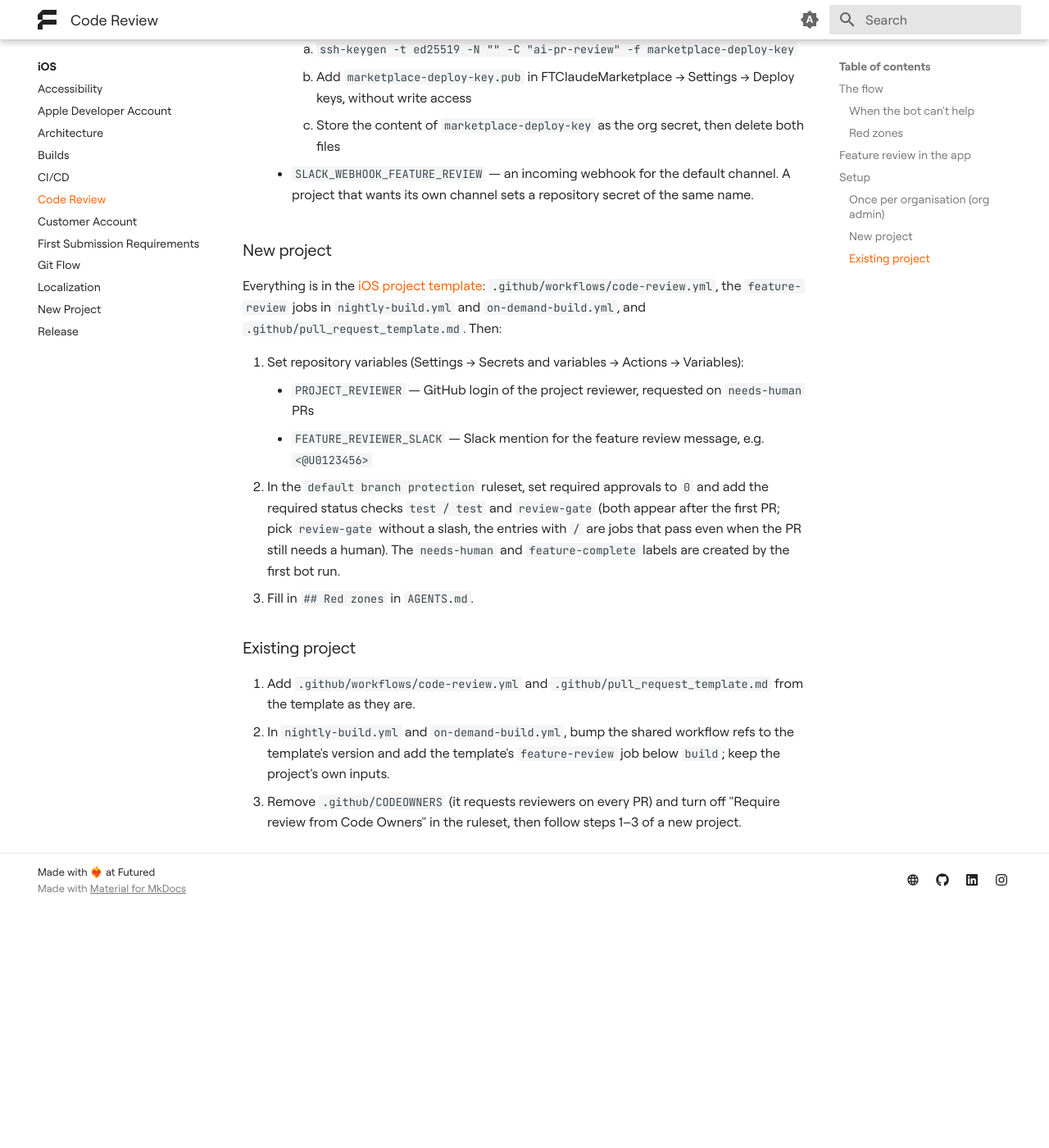
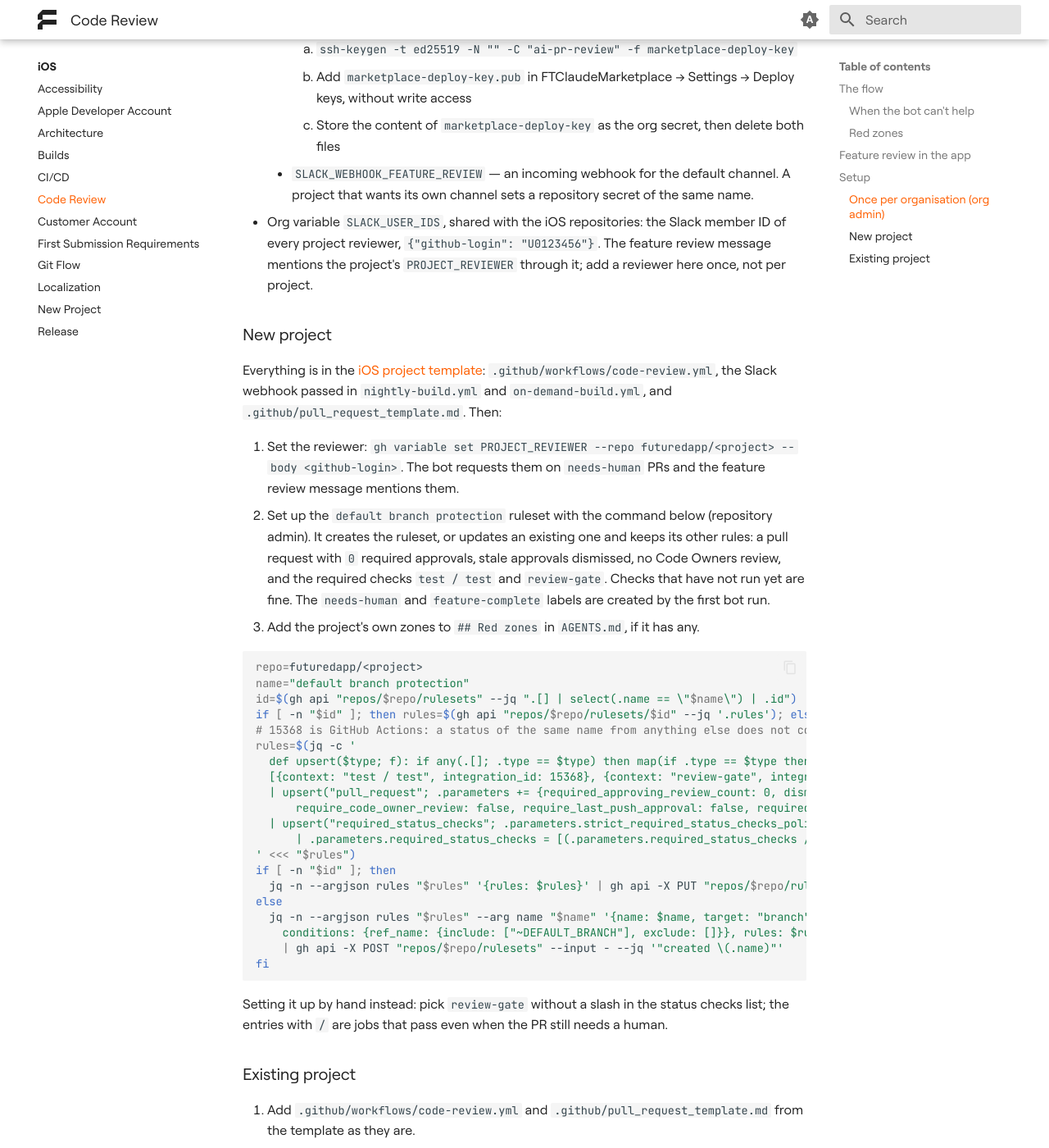
Before and after one commit to futuredapp/Engineering-Handbook, an MkDocs documentation site: the page built from docs/teams/ios/ios_code_review.md, in a window 1280 px wide and 1400 px high, scrolled down 2901 px. Shown: the whole window at 82% size. Built offline with MkDocs 1.6.1 and Material for MkDocs 9.7.7, drawn with Linux system fonts in a browser that asks for light colours; before the commit the page ends 4007 px from its top, so only the background shows below that; some of the changed text lies outside the part shown.

Commit message:
Set up the ruleset with one command and map reviewers to Slack once
The ruleset command replaces the click-through steps and works before
the first PR. The feature review message now finds the reviewer's
Slack ID in the SLACK_USER_IDS org variable, so a project sets only
PROJECT_REVIEWER, and a project's own red zones are optional.

Co-Authored-By: Claude Opus 5.5 (1M context) <noreply@anthropic.com>

````diff
--- a/docs/teams/ios/ios_code_review.md
+++ b/docs/teams/ios/ios_code_review.md
@@ -58,19 +58,43 @@ The time saved on reading diffs goes into trying finished features in the app. T
         2. Add `marketplace-deploy-key.pub` in FTClaudeMarketplace → Settings → Deploy keys, without write access
         3. Store the content of `marketplace-deploy-key` as the org secret, then delete both files
     - `SLACK_WEBHOOK_FEATURE_REVIEW` — an incoming webhook for the default channel. A project that wants its own channel sets a repository secret of the same name.
+- Org variable `SLACK_USER_IDS`, shared with the iOS repositories: the Slack member ID of every project reviewer, `{"github-login": "U0123456"}`. The feature review message mentions the project's `PROJECT_REVIEWER` through it; add a reviewer here once, not per project.
 
 ### New project
 
-Everything is in the [iOS project template](https://github.com/futuredapp/iOS-project-template): `.github/workflows/code-review.yml`, the `feature-review` jobs in `nightly-build.yml` and `on-demand-build.yml`, and `.github/pull_request_template.md`. Then:
+Everything is in the [iOS project template](https://github.com/futuredapp/iOS-project-template): `.github/workflows/code-review.yml`, the Slack webhook passed in `nightly-build.yml` and `on-demand-build.yml`, and `.github/pull_request_template.md`. Then:
 
-1. Set repository variables (Settings → Secrets and variables → Actions → Variables):
-    - `PROJECT_REVIEWER` — GitHub login of the project reviewer, requested on `needs-human` PRs
-    - `FEATURE_REVIEWER_SLACK` — Slack mention for the feature review message, e.g. `<@U0123456>`
-2. In the `default branch protection` ruleset, set required approvals to `0` and add the required status checks `test / test` and `review-gate` (both appear after the first PR; pick `review-gate` without a slash, the entries with `/` are jobs that pass even when the PR still needs a human). The `needs-human` and `feature-complete` labels are created by the first bot run.
-3. Fill in `## Red zones` in `AGENTS.md`.
+1. Set the reviewer: `gh variable set PROJECT_REVIEWER --repo futuredapp/<project> --body <github-login>`. The bot requests them on `needs-human` PRs and the feature review message mentions them.
+2. Set up the `default branch protection` ruleset with the command below (repository admin). It creates the ruleset, or updates an existing one and keeps its other rules: a pull request with `0` required approvals, stale approvals dismissed, no Code Owners review, and the required checks `test / test` and `review-gate`. Checks that have not run yet are fine. The `needs-human` and `feature-complete` labels are created by the first bot run.
+3. Add the project's own zones to `## Red zones` in `AGENTS.md`, if it has any.
+
+```bash
+repo=futuredapp/<project>
+name="default branch protection"
+id=$(gh api "repos/$repo/rulesets" --jq ".[] | select(.name == \"$name\") | .id")
+if [ -n "$id" ]; then rules=$(gh api "repos/$repo/rulesets/$id" --jq '.rules'); else rules='[{"type":"deletion"},{"type":"non_fast_forward"}]'; fi
+# 15368 is GitHub Actions: a status of the same name from anything else does not count.
+rules=$(jq -c '
+  def upsert($type; f): if any(.[]; .type == $type) then map(if .type == $type then f else . end) else . + [{type: $type} | f] end;
+  [{context: "test / test", integration_id: 15368}, {context: "review-gate", integration_id: 15368}] as $checks
+  | upsert("pull_request"; .parameters += {required_approving_review_count: 0, dismiss_stale_reviews_on_push: true,
+      require_code_owner_review: false, require_last_push_approval: false, required_review_thread_resolution: false})
+  | upsert("required_status_checks"; .parameters.strict_required_status_checks_policy //= false
+      | .parameters.required_status_checks = [(.parameters.required_status_checks // [])[] | select(.context as $c | $checks | all(.context != $c))] + $checks)
+' <<< "$rules")
+if [ -n "$id" ]; then
+  jq -n --argjson rules "$rules" '{rules: $rules}' | gh api -X PUT "repos/$repo/rulesets/$id" --input - --jq '"updated \(.name)"'
+else
+  jq -n --argjson rules "$rules" --arg name "$name" '{name: $name, target: "branch", enforcement: "active",
+    conditions: {ref_name: {include: ["~DEFAULT_BRANCH"], exclude: []}}, rules: $rules}' \
+    | gh api -X POST "repos/$repo/rulesets" --input - --jq '"created \(.name)"'
+fi
+```
+
+Setting it up by hand instead: pick `review-gate` without a slash in the status checks list; the entries with `/` are jobs that pass even when the PR still needs a human.
 
 ### Existing project
 
 1. Add `.github/workflows/code-review.yml` and `.github/pull_request_template.md` from the template as they are.
-2. In `nightly-build.yml` and `on-demand-build.yml`, bump the shared workflow refs to the template's version and add the template's `feature-review` job below `build`; keep the project's own inputs.
-3. Remove `.github/CODEOWNERS` (it requests reviewers on every PR) and turn off "Require review from Code Owners" in the ruleset, then follow steps 1–3 of a new project.
+2. In `nightly-build.yml` and `on-demand-build.yml`, bump the shared workflow refs to the template's version and pass `SLACK_WEBHOOK_FEATURE_REVIEW: ${{ secrets.SLACK_WEBHOOK_FEATURE_REVIEW }}` with the other secrets.
+3. Remove `.github/CODEOWNERS` (it requests reviewers on every PR), then follow steps 1–3 of a new project; the ruleset command turns off the Code Owners review.
````
Also changed, not shown: docs/teams/ios/ios_new_project.md (+2 -44 lines), docs/teams/ios/Resources/ios_new_project_10.png (deleted), docs/teams/ios/Resources/ios_new_project_11.png (deleted), docs/teams/ios/Resources/ios_new_project_27.png (deleted), docs/teams/ios/Resources/ios_new_project_5.png (deleted), docs/teams/ios/Resources/ios_new_project_6.png (deleted), docs/teams/ios/Resources/ios_new_project_7.png (deleted), docs/teams/ios/Resources/ios_new_project_8a.png (deleted), docs/teams/ios/Resources/ios_new_project_8b.png (deleted), docs/teams/ios/Resources/ios_new_project_9.png (deleted).
